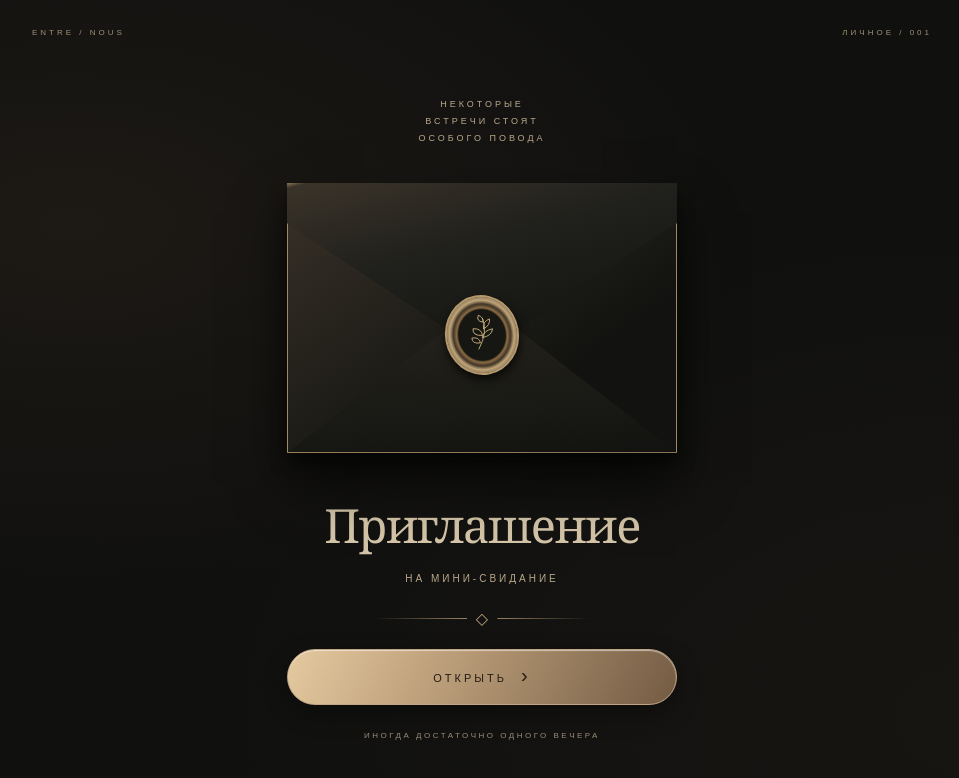
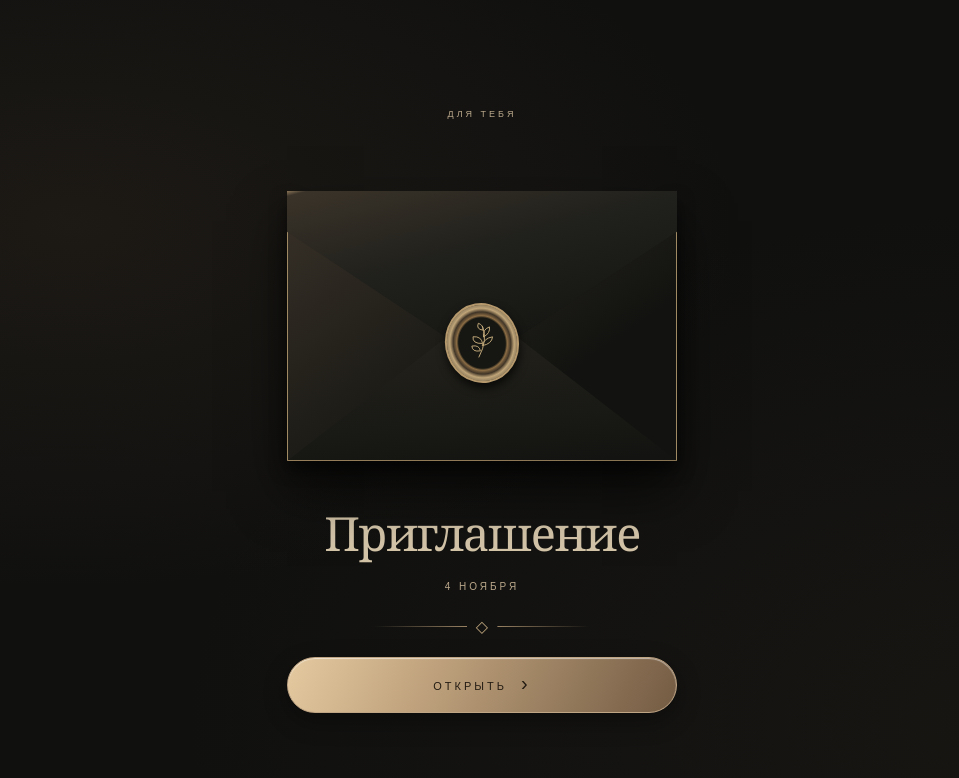
Before and after one commit to Demonstr66/Mini-invite, a Vue app: page / in a window 1280 px wide. Shown: the top 778 px of the page, without its empty margins (158-1117 px from the left). Built offline with nearby package versions, Linux system fonts and the light colour scheme.

Commit message:
Personalize invitation for November 4: Oblomov dinner and surprise theatre

```diff
--- a/src/content.js
+++ b/src/content.js
@@ -1,14 +1,22 @@
-// Тексты открытки. Переносы заголовков задаются символом \n.
+// Все тексты приглашения редактируются здесь.
 export const content = {
- prelude: 'НЕКОТОРЫЕ\nВСТРЕЧИ СТОЯТ\nОСОБОГО ПОВОДА', pullHint: 'ПРОВЕДИТЕ ВВЕРХ,\nЧТОБЫ ДОСТАТЬ ПИСЬМО', extract: 'Достать письмо', eventLabel: 'СОБЫТИЕ', event: 'Мини-свидание',
- brand: 'entre / nous', edition: 'ЛИЧНОЕ / 001', series: 'МАЛЕНЬКОЕ СОБЫТИЕ — БОЛЬШОЙ ПОВОД',
- coverLabel: 'ПЕРСОНАЛЬНОЕ ПРИГЛАШЕНИЕ', number: '№ 001 — POUR VOUS',
- coverTitle: 'Приглашение', coverNote: 'НА МИНИ-СВИДАНИЕ', open: 'Открыть',
- insideLabel: 'ЛИЧНОЕ ПРИГЛАШЕНИЕ', title: 'Мини-свидание',
- description: 'Оставим повседневные дела на паузе. Предлагаю провести немного времени вместе — спокойно и без спешки.',
- dateLabel: 'ДАТА', date: '[Дата]', timeLabel: 'ВРЕМЯ', time: '[Время]', placeLabel: 'МЕСТО', place: '[Место]', placeNote: 'Детали встречи уточним лично.',
- accept: 'Подтвердить', note: 'Только этот вечер. Только мы.',
- confirmedLabel: 'ДОГОВОРИЛИСЬ', confirmedTitle: 'До\nвстречи.', confirmedText: 'Пусть у этого вечера будет немного свободного места для хорошего.',
- localNote: 'Это локальное подтверждение. Организатору ничего не отправлено.', back: 'Вернуться к приглашению', close: 'Закрыть открытку',
- steps: ['Обложка', 'Приглашение', 'Ответ'], footer: 'ИНОГДА ДОСТАТОЧНО ОДНОГО ВЕЧЕРА', farewell: 'À BIENTÔT'
+ prelude: 'Для тебя',
+ pullHint: 'Потяни письмо вверх',
+ extract: 'Достать письмо',
+ coverTitle: 'Приглашение',
+ coverNote: '4 ноября',
+ open: 'Открыть',
+ title: 'Пойдём на свидание?',
+ description: '4 ноября предлагаю провести вечер вдвоём, без детей. Сначала поужинаем в ресторане, а потом сходим в театр.',
+ dateLabel: 'Дата',
+ date: '4 ноября',
+ schedule: [
+  { time: '17:00', title: 'Ресторан «Обломов»', note: '' },
+  { time: '20:00', title: 'Театр', note: 'А куда именно — пока секрет.' }
+ ],
+ accept: 'Я с тобой',
+ confirmedTitle: 'Договорились.',
+ confirmedText: '4 ноября — вечер для нас двоих.',
+ back: 'Вернуться к приглашению',
+ close: 'Закрыть конверт'
 }
```
